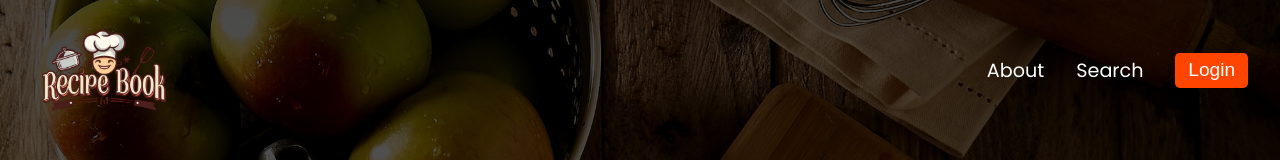
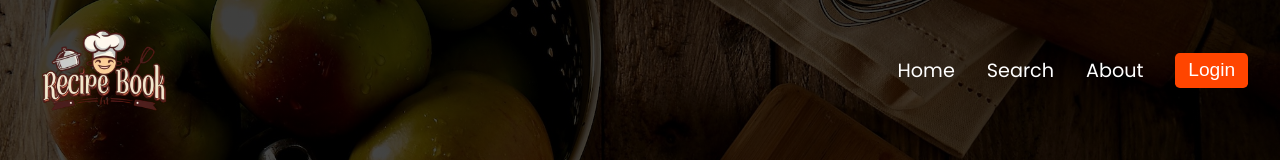
Before and after one commit to ucangun/CookBox_App, a React (Create React App) app: page / in a window 1280 px wide. Shown: the top 160 px of the page. Built offline with nearby package versions, Linux system fonts and the light colour scheme.

Commit message:
"Updated Navbar links and ContainerStyle background gradient"

```diff
--- a/src/components/Navbar.jsx
+++ b/src/components/Navbar.jsx
@@ -11,8 +11,9 @@ const Navbar = () => {
     <Nav>
       <Logo src={logo} alt="logo" onClick={() => navigate("/")} />
       <Navlink>
+        <p onClick={() => navigate("/")}>Home</p>
+        <p onClick={() => navigate("/search")}>Search</p>
         <p onClick={() => navigate("/about")}>About</p>
-        <p onClick={() => navigate("/search")}>Search</p>
         <Button secondary onClick={() => navigate("/login")}>
           Login
         </Button>
--- a/src/components/style/ContainerStyle.jsx
+++ b/src/components/style/ContainerStyle.jsx
@@ -6,7 +6,7 @@ const Container = styled.div`
   flex-direction: column;
   min-height: 100vh;
   padding: 0.4rem 2rem 0 1.5rem;
-  background: linear-gradient(rgba(0, 0, 0, 0.7), rgba(0, 0, 0, 0.6)),
+  background: linear-gradient(rgba(0, 0, 0, 0.75), rgba(0, 0, 0, 0.65)),
     url(${HomepageImg}) no-repeat center center/cover;
 `;
 
```
